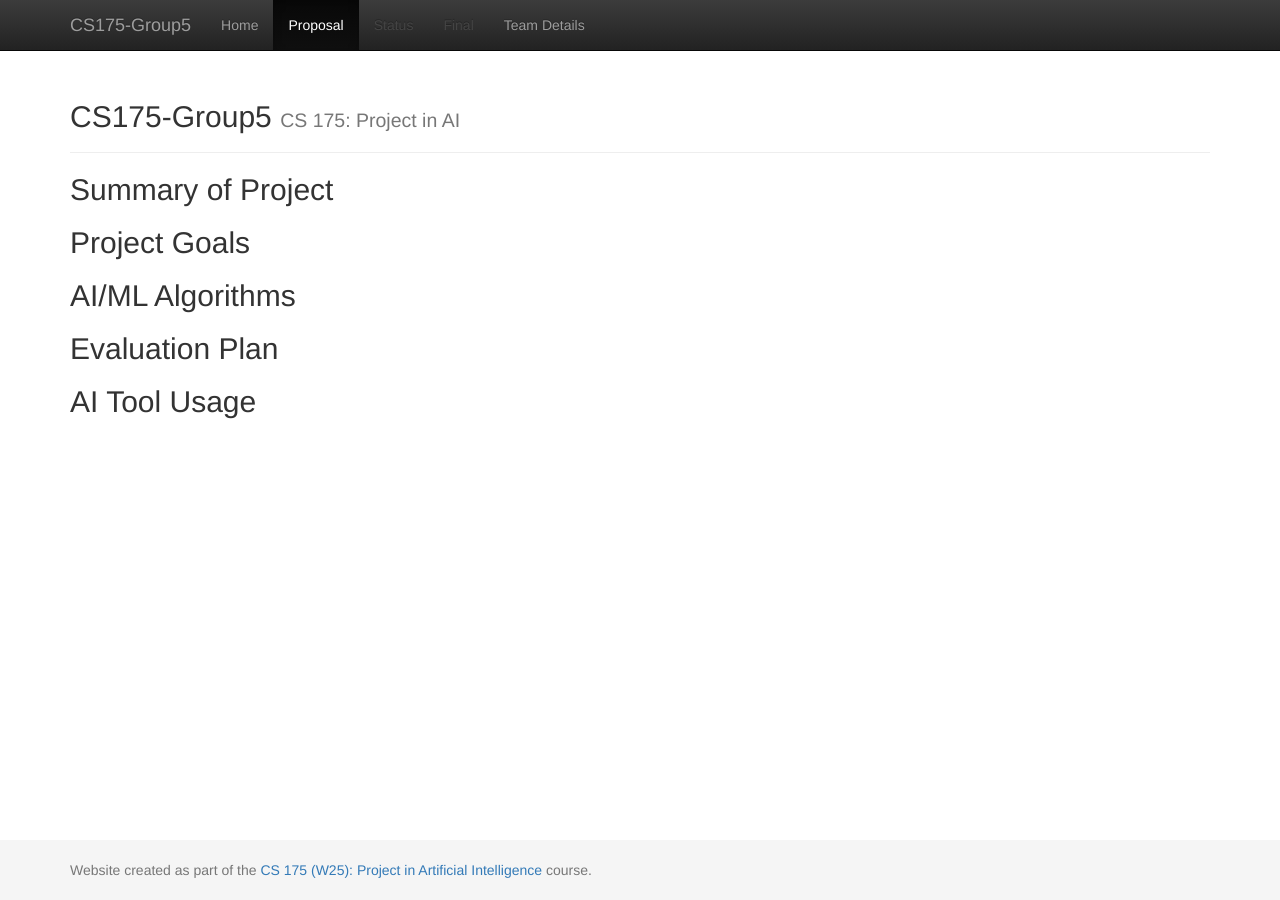
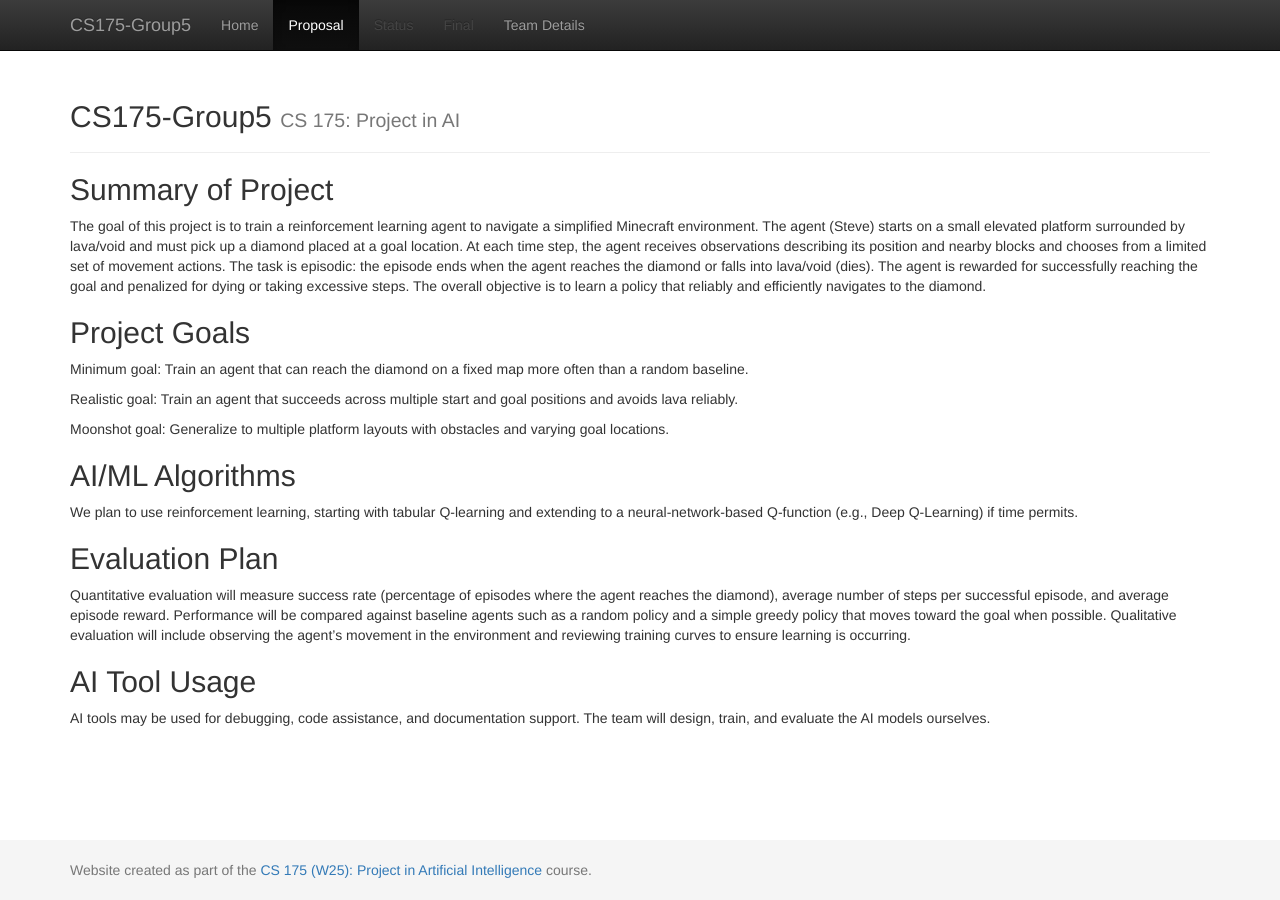
Before and after one commit to nhanngyn2004/cs175-group5, a Jekyll site: the page built from docs/proposal.md, in a window 1280 px wide. Built offline with Jekyll 4.4.1, drawn with Linux system fonts in a browser that asks for light colours.

Commit message:
proposal.md finished: minecraft diamond discovery

```diff
--- a/docs/proposal.md
+++ b/docs/proposal.md
@@ -5,10 +5,24 @@ title: Proposal
 
 ## Summary of Project
 
+The goal of this project is to train a reinforcement learning agent to navigate a simplified Minecraft environment. The agent (Steve) starts on a small elevated platform surrounded by lava/void and must pick up a diamond placed at a goal location. At each time step, the agent receives observations describing its position and nearby blocks and chooses from a limited set of movement actions. The task is episodic: the episode ends when the agent reaches the diamond or falls into lava/void (dies). The agent is rewarded for successfully reaching the goal and penalized for dying or taking excessive steps. The overall objective is to learn a policy that reliably and efficiently navigates to the diamond.
+
 ## Project Goals
+
+Minimum goal: Train an agent that can reach the diamond on a fixed map more often than a random baseline.
+
+Realistic goal: Train an agent that succeeds across multiple start and goal positions and avoids lava reliably.
+
+Moonshot goal: Generalize to multiple platform layouts with obstacles and varying goal locations.
 
 ## AI/ML Algorithms
 
+We plan to use reinforcement learning, starting with tabular Q-learning and extending to a neural-network-based Q-function (e.g., Deep Q-Learning) if time permits.
+
 ## Evaluation Plan
 
+Quantitative evaluation will measure success rate (percentage of episodes where the agent reaches the diamond), average number of steps per successful episode, and average episode reward. Performance will be compared against baseline agents such as a random policy and a simple greedy policy that moves toward the goal when possible. Qualitative evaluation will include observing the agent’s movement in the environment and reviewing training curves to ensure learning is occurring.
+
 ## AI Tool Usage
+
+AI tools may be used for debugging, code assistance, and documentation support. The team will design, train, and evaluate the AI models ourselves.
```
